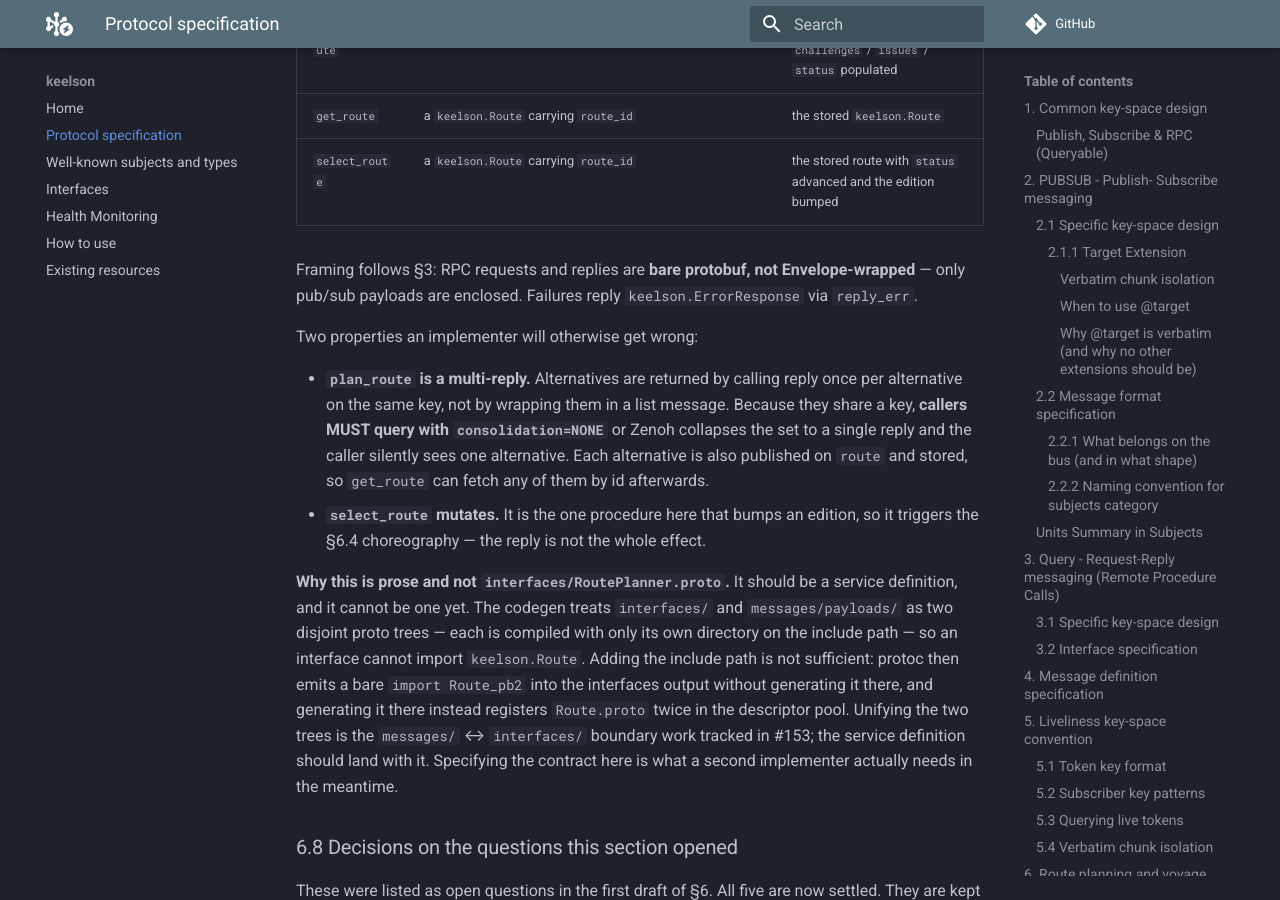
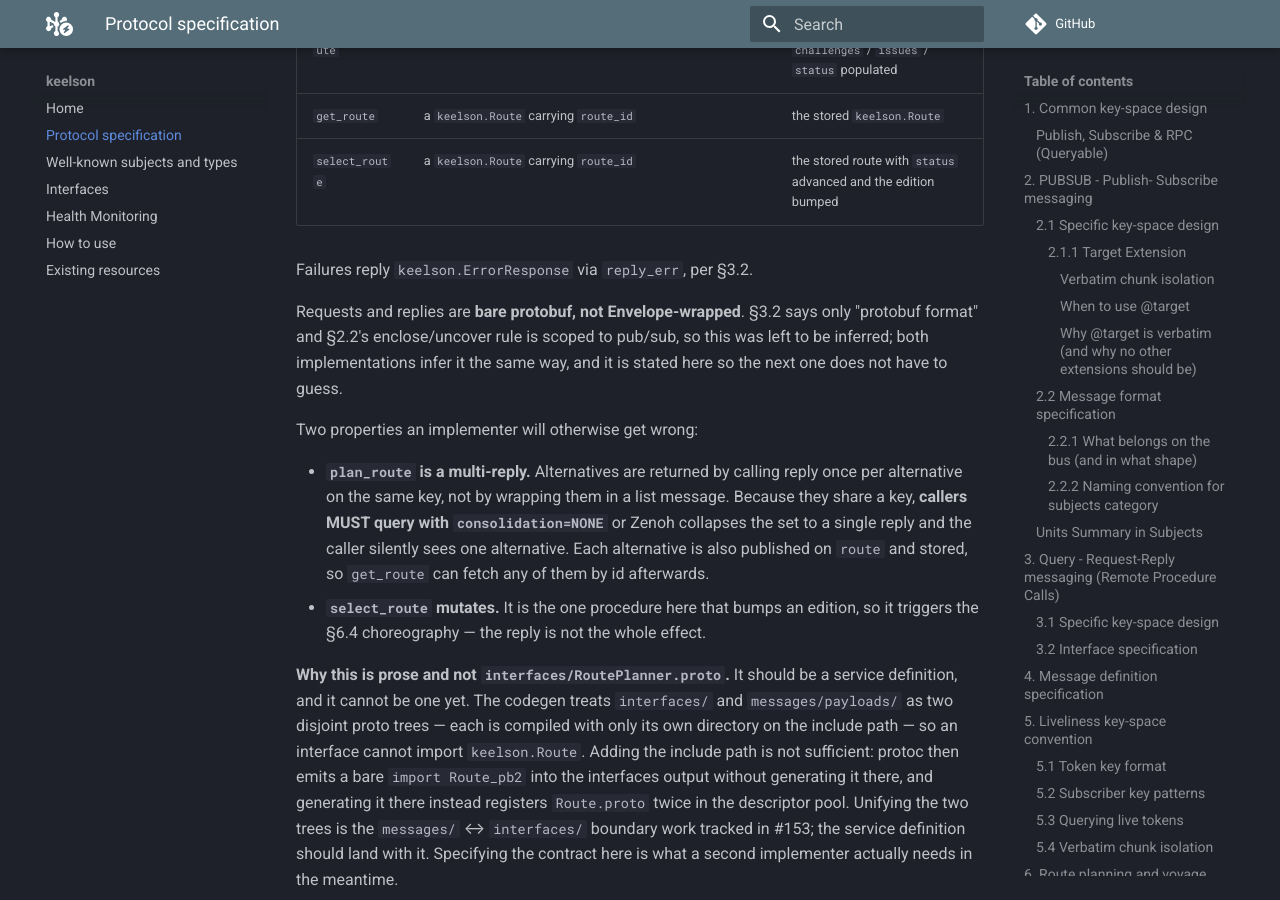
Before and after one commit to RISE-Maritime/keelson, an MkDocs documentation site: the page built from docs/protocol-specification.md, in a window 1280 px wide and 900 px high, scrolled down 16236 px. Built offline with MkDocs 1.6.1 and Material for MkDocs 9.7.7, drawn with Linux system fonts in a browser that asks for light colours; comment, search, counter and statistics services are not loaded.

Commit message:
docs(protocol): don't credit §3 with a framing rule it doesn't state
§6.7 said "framing follows §3: bare protobuf, not Envelope-wrapped". §3.2
only says "protobuf format", and §2.2's enclose/uncover rule is scoped to
pub/sub — so the negative was inferred, not specified. Both implementations
infer it identically, which is why it has never bitten, but a spec that
cites a rule the cited section does not contain is worse than one that
states the rule itself.

Now stated here as the rule, with the gap named. The ErrorResponse /
reply_err half does come from §3.2 and still cites it.

Co-Authored-By: Claude Opus 5 (1M context) <noreply@anthropic.com>

```diff
--- a/docs/protocol-specification.md
+++ b/docs/protocol-specification.md
@@ -558,9 +558,12 @@ Four procedures, on the standard RPC key space of §3
 | `get_route` | a `keelson.Route` carrying `route_id` | the stored `keelson.Route` |
 | `select_route` | a `keelson.Route` carrying `route_id` | the stored route with `status` advanced and the edition bumped |
 
-Framing follows §3: RPC requests and replies are **bare protobuf, not
-Envelope-wrapped** — only pub/sub payloads are enclosed. Failures reply
-`keelson.ErrorResponse` via `reply_err`.
+Failures reply `keelson.ErrorResponse` via `reply_err`, per §3.2.
+
+Requests and replies are **bare protobuf, not Envelope-wrapped**. §3.2 says only
+"protobuf format" and §2.2's enclose/uncover rule is scoped to pub/sub, so this
+was left to be inferred; both implementations infer it the same way, and it is
+stated here so the next one does not have to guess.
 
 Two properties an implementer will otherwise get wrong:
 
```
